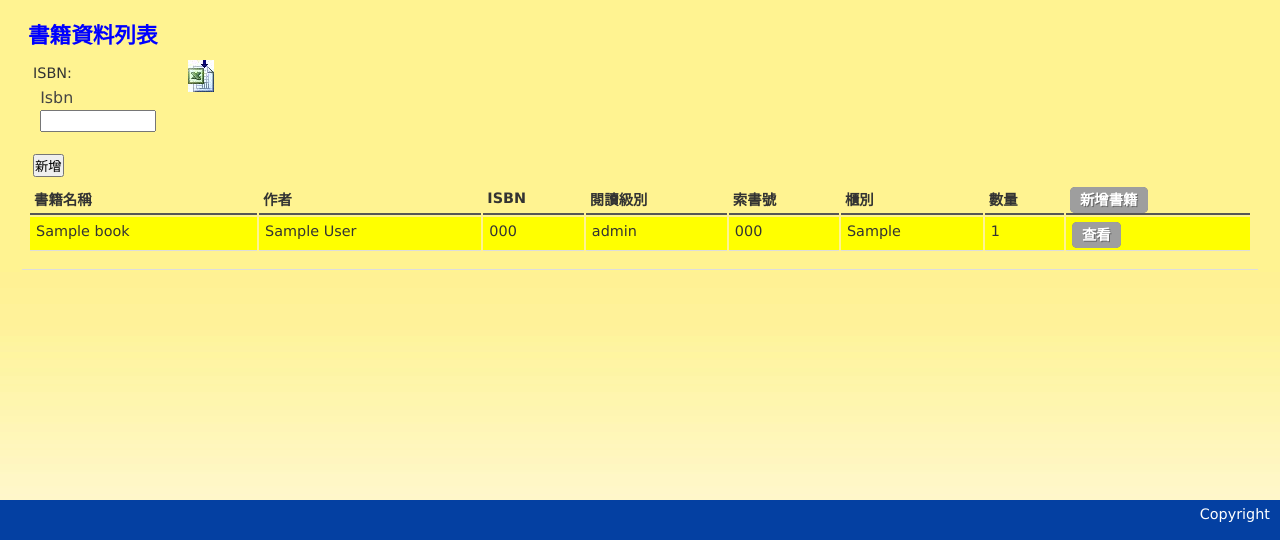
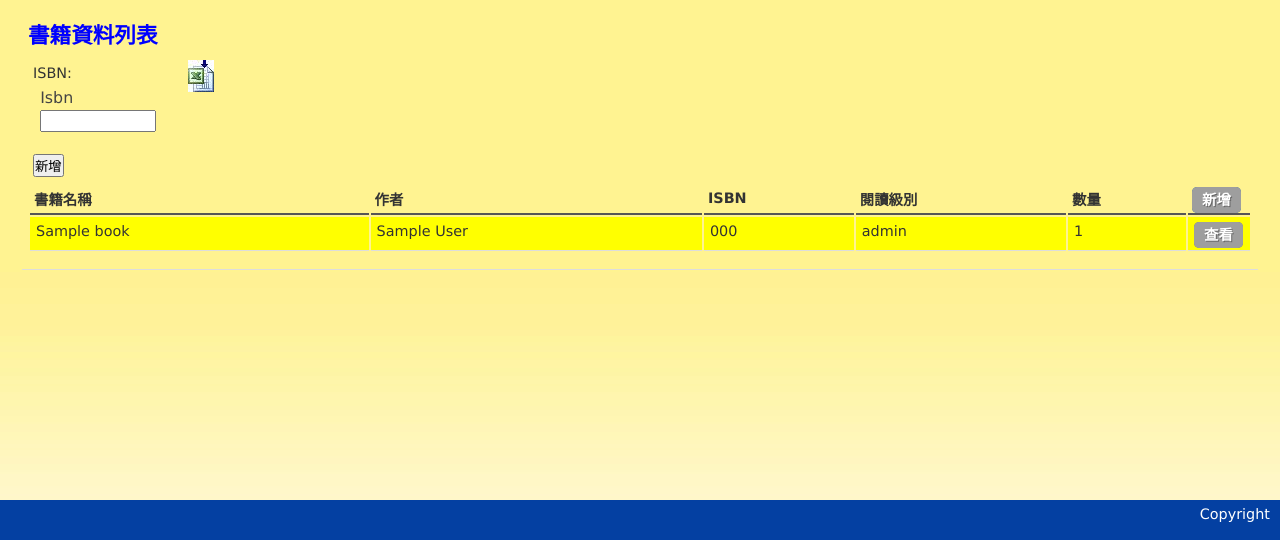
Before and after one commit to 2twn/double-l-bookmanagement, a CakePHP app: the page made by cakephp/app/View/Books/book_index.ctp in a window 1280 px wide. Shown: the part 71-611 px from the top of the page. Run offline with PHP 8.4 and a stand-in for CakePHP, Linux system fonts and the light colour scheme; the template is opened without the code that fills it: most values are stand-ins (such as "Sample title", 1, 10 or a date in 2020); form fields are guessed from the names that the template uses; data that the repository does not hold is empty; some libraries are stand-ins or nearby versions; grey boxes are pictures that could not be loaded.

Commit message:
1. 移除索書號, 櫃位 2. 修改寬度大小

```diff
--- a/cakephp/app/View/Books/book_index.ctp
+++ b/cakephp/app/View/Books/book_index.ctp
@@ -25,11 +25,9 @@
         <th>作者</th>
         <th>ISBN</th>
         <th>閱讀級別</th>
-        <th>索書號</th>
-        <th>櫃別</th>
         <th>數量</th>
-        <th>
-            <?php echo $this->Html->link('新增書籍', array('action' => 'book_edit'), array('class' => 'button')); ?>
+        <th width="50px">
+            <?php echo $this->Html->link('新增', array('action' => 'book_edit'), array('class' => 'button blue')); ?>
         </th>
 	</tr>
 	<?php foreach ($books as $book): ?>
@@ -38,10 +36,8 @@
         <td><?php echo $book['Book']['book_author']; ?></td>
         <td><?php echo $book['Book']['isbn']; ?></td>
         <td><?php echo $book["Book"]["lexile_level"]; ?></td>
-        <td><?php echo $book['Book']['book_search_code']; ?></td>
-        <td><?php echo $book['Book']['book_location']; ?></td>
 		<td><?php echo sizeof($book["Book_Instances"]); ?></td>
-		<td>
+		<td width="50px">
 			<?php echo $this->Html->link('查看', array('action' => 'book_view', $book['Book']['id']), array('class' => 'button'));?>
 		</td>
 	</tr>
```
